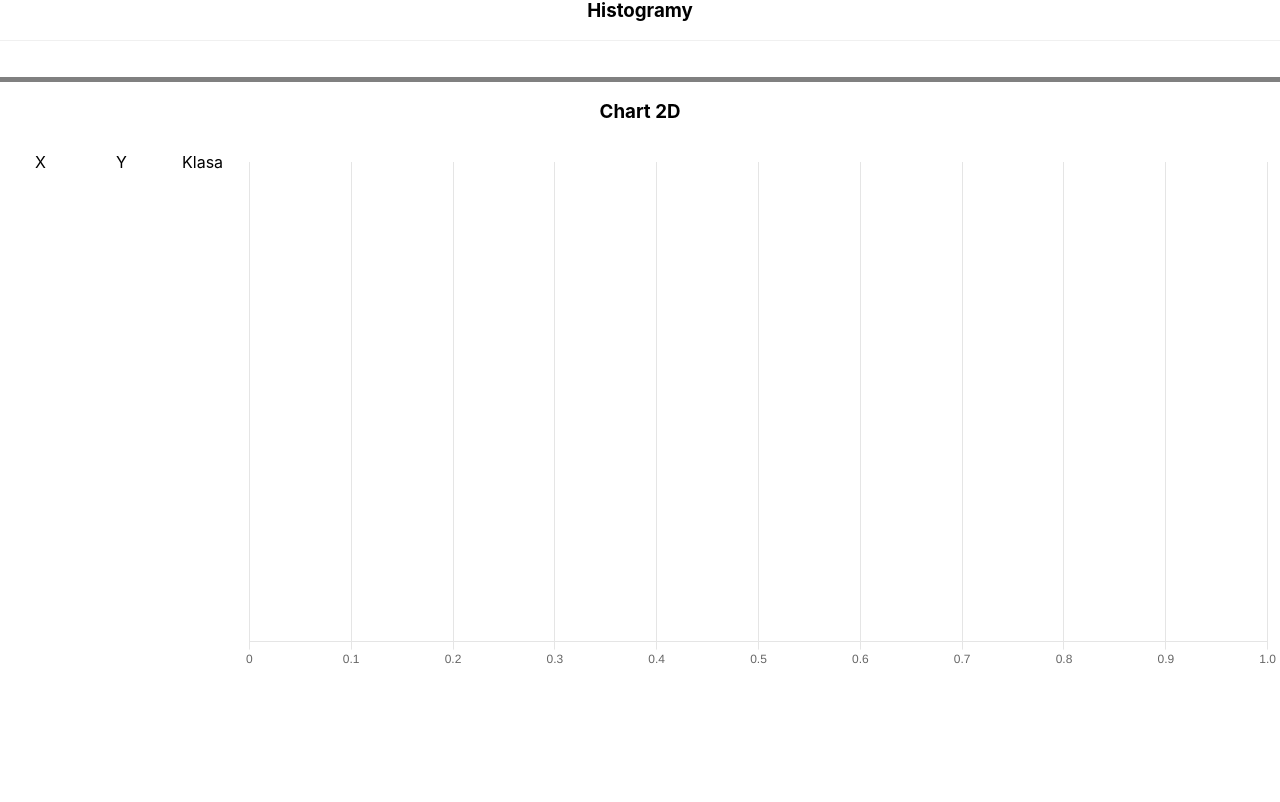
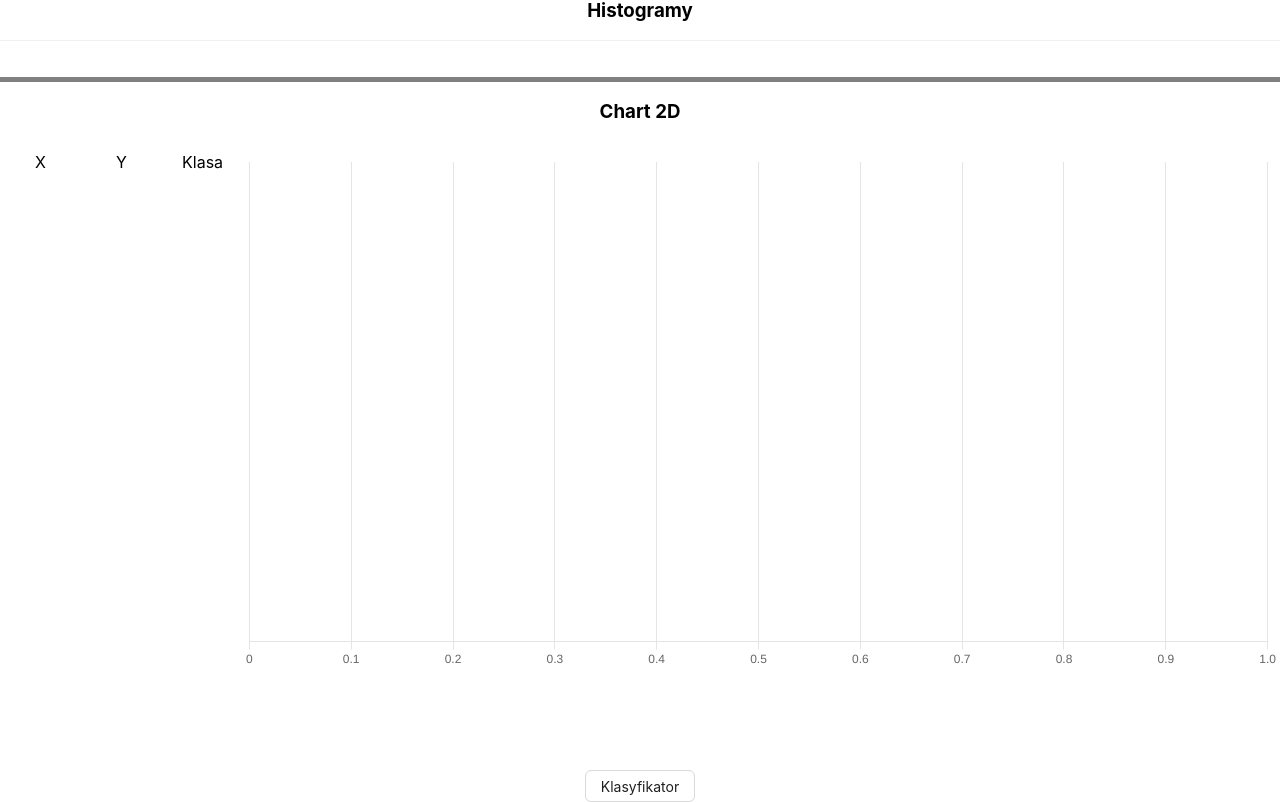
Before and after one commit to Pabblittto/wspomaganie, a React (Create React App) app: page / in a window 1280 px wide. Shown: the part 864-1666 px from the top of the page. Before the commit the page ends 1634 px from the top, so only its background shows below. Built offline with nearby package versions, Linux system fonts and the light colour scheme.

Commit message:
feat almost finished

```diff
--- a/src/Contexts/utils/detectMaxMinValues.ts
+++ b/src/Contexts/utils/detectMaxMinValues.ts
@@ -28,6 +28,5 @@ export const detectMaxMinValues = (
     }
   }
 
-  console.log(result);
   return result;
 };
--- a/src/components/modul1/modul1.tsx
+++ b/src/components/modul1/modul1.tsx
@@ -17,6 +17,7 @@ import { Standarization } from "../shared/Standarization/Standarization";
 import { RangeChanger } from "../shared/RangeChanger/RangeChanger";
 import { Histograms } from "../shared/Histograms/Histograms";
 import { Chart2D } from "../shared/Chart2D/Chart2D";
+import { runClasifier } from "../shared/clasifier";
 
 export const Modul1 = () => {
   const dataContext = React.useContext(DataContext);
@@ -152,6 +153,7 @@ export const Modul1 = () => {
       />
       <h3>Chart 2D</h3>
       <Chart2D />
+      <Button onClick={() => runClasifier(dataContext)}> Klasyfikator</Button>
     </div>
   );
 };
--- a/src/components/shared/Histograms/Histograms.tsx
+++ b/src/components/shared/Histograms/Histograms.tsx
@@ -105,8 +105,6 @@ export const Histograms = () => {
     ),
   }));
 
-  console.log(chartData);
-
   return (
     <div>
       <h3>Histogramy</h3>
--- /dev/null
+++ b/src/components/shared/clasifier.ts
@@ -0,0 +1,288 @@
+import { DataContextType, DataRow } from "../../Contexts/dataContext";
+import {
+  createVectorCutData,
+  shouldEndIterating,
+  sortTMPContainerAscending,
+} from "./utils";
+
+export type ClassPointContainer = {
+  /**Class Name */
+  name: string;
+  points: NewRowType[];
+};
+
+export type CastedPointsContainer = {
+  /** Lista klas które nalezea do danej wartości */
+  classes: ClassPointContainer[];
+  value: number;
+};
+
+export type Dimention = {
+  columnName: string;
+  values: CastedPointsContainer[];
+};
+
+export type CurrentBestCut = {
+  cut: VectorCutData;
+  points: NewRowType[];
+};
+
+export type Directions = "asc" | "desc";
+
+/**
+ * Punkt cięcia
+ */
+export type VectorCutData = {
+  columnName: string;
+  value: number;
+  /** asc - w stronę rosnącą, desc - w stronę malejącą */
+  direction: Directions;
+};
+
+export type NewRowType = {
+  class: string;
+  originalRow: DataRow;
+  isCutted: boolean;
+  vector: (1 | 0)[];
+  containerList: ClassPointContainer[];
+};
+
+export const runClasifier = (data: DataContextType) => {
+  if (!data.data) {
+    return [];
+  }
+
+  // Init new table:
+  const newTable: NewRowType[] = data.data.map((d) => ({
+    isCutted: false,
+    vector: [],
+    originalRow: d,
+    class: d[d.length - 1],
+    containerList: [],
+  }));
+
+  const cuts: VectorCutData[] = [];
+
+  // Zrzutowane obiekty
+  const dimentions: Array<Dimention> = [];
+  const numOfColumns = data.columnTitles.length;
+  data.columnTitles.forEach((title, index) => {
+    if (index === numOfColumns - 1) {
+      // If it is a class column, return
+      return;
+    }
+    const newArrayForColumn: CastedPointsContainer[] = [];
+
+    newTable.forEach((row) => {
+      const rowClass = row.class;
+      //Value of current column
+      const val = Number(row.originalRow[index]);
+      const valContainer = newArrayForColumn.find((c) => c.value === val);
+      if (valContainer) {
+        const clas = valContainer.classes.find((c) => c.name === rowClass);
+
+        if (clas) {
+          row.containerList.push(clas);
+          clas.points.push(row);
+        } else {
+          const newClas: ClassPointContainer = {
+            name: rowClass,
+            points: [],
+          };
+          row.containerList.push(newClas);
+          newClas.points.push(row);
+          valContainer.classes.push(newClas);
+        }
+      } else {
+        const newValContainer: CastedPointsContainer = {
+          classes: [],
+          value: val,
+        };
+
+        const newClas: ClassPointContainer = {
+          name: rowClass,
+          points: [],
+        };
+        row.containerList.push(newClas);
+        newClas.points.push(row);
+        newValContainer.classes.push(newClas);
+        newArrayForColumn.push(newValContainer);
+      }
+    });
+    newArrayForColumn.sort(sortTMPContainerAscending);
+
+    dimentions.push({
+      columnName: title,
+      values: newArrayForColumn,
+    });
+  });
+
+  while (!shouldEndIterating(newTable)) {
+    let bestCut: CurrentBestCut | undefined;
+
+    //Iteracja po kazdej kolumnie bez klasy
+    for (const dimension of dimentions) {
+      let bestDescendingCut: CurrentBestCut | undefined;
+      let bestAscendingCut: CurrentBestCut | undefined;
+      let descendingClassCut: string | undefined = undefined;
+      const descendingPoints: NewRowType[] = [];
+      let lastVal = 0;
+      // Descending cut
+      for (let i = 0; i < dimension.values.length; i++) {
+        const val = dimension.values[i];
+        //Analize only if there is one class
+        if (val.classes.length === 1) {
+          if (
+            descendingClassCut === undefined ||
+            descendingClassCut === val.classes[0].name
+          ) {
+            descendingClassCut = val.classes[0].name; //Set first found class name
+            descendingPoints.push(...val.classes[0].points); // Save all points for a cut
+            lastVal = val.value;
+          } else {
+            // Met different class, so cutting is finished
+            bestDescendingCut = createVectorCutData(
+              descendingClassCut,
+              descendingPoints,
+              dimension.columnName,
+              "desc",
+              lastVal
+            );
+            break;
+          }
+        } else if (val.classes.length === 0) {
+          continue;
+        } else if (val.classes.length > 0) {
+          // Met many classes for point, so cutting is finished
+          bestDescendingCut = createVectorCutData(
+            descendingClassCut,
+            descendingPoints,
+            dimension.columnName,
+            "desc",
+            lastVal
+          );
+          break;
+        }
+        // For loop is finished, so cutting is finished if any
+        bestDescendingCut = createVectorCutData(
+          descendingClassCut,
+          descendingPoints,
+          dimension.columnName,
+          "desc",
+          lastVal
+        );
+      }
+
+      let ascendingClassCut: string | undefined = undefined;
+      const ascendingPoints: NewRowType[] = [];
+      lastVal = 0;
+      // Ascending
+      for (let j = dimension.values.length - 1; j >= 0; j--) {
+        const val = dimension.values[j];
+        //Analize only if there is one class
+        if (val.classes.length === 1) {
+          if (
+            ascendingClassCut === undefined ||
+            ascendingClassCut === val.classes[0].name
+          ) {
+            ascendingClassCut = val.classes[0].name; //Set first found class name
+            ascendingPoints.push(...val.classes[0].points); // Save all points for a cut
+            lastVal = val.value;
+          } else {
+            // Met different class, so cutting is finished
+            bestAscendingCut = createVectorCutData(
+              ascendingClassCut,
+              ascendingPoints,
+              dimension.columnName,
+              "asc",
+              lastVal
+            );
+            break;
+          }
+        } else if (val.classes.length === 0) {
+          continue;
+        } else if (val.classes.length > 0) {
+          // Met many classes for point, so cutting is finished
+          bestAscendingCut = createVectorCutData(
+            ascendingClassCut,
+            ascendingPoints,
+            dimension.columnName,
+            "asc",
+            lastVal
+          );
+          break;
+        }
+        // For loop is finished, so cutting is finished
+        bestAscendingCut = createVectorCutData(
+          ascendingClassCut,
+          ascendingPoints,
+          dimension.columnName,
+          "asc",
+          lastVal
+        );
+      }
+
+      // Choose best cut and save it to best cut value
+      if (bestDescendingCut) {
+        if (
+          bestCut === undefined ||
+          bestCut.points.length < bestDescendingCut.points.length
+        ) {
+          bestCut = bestDescendingCut;
+        }
+      }
+      if (bestAscendingCut) {
+        if (
+          bestCut === undefined ||
+          bestCut.points.length < bestAscendingCut.points.length
+        ) {
+          bestCut = bestAscendingCut;
+        }
+      }
+    }
+    // Best cut musi być ogarnięty wewnątrz fora i być pprzypisany do zmiennej, w innym wypadku jest chuj
+
+    if (bestCut === null) {
+      // TODO: jeeli nie ma cięcia, to zrób jakie kolwiek cięcie
+    }
+
+    if (bestCut !== undefined) {
+      cuts.push(bestCut.cut);
+      const points = bestCut.points;
+      // Fill vectors in all points and mark point as cut
+      for (let i = 0; i < newTable.length; i++) {
+        const row = newTable[i];
+        // Add vector sign
+        if (points.includes(row)) {
+          row.isCutted = true;
+          row.vector.push(1);
+        } else {
+          row.vector.push(0);
+        }
+      }
+
+      // Remove point from casted arrays
+      for (let i = 0; i < points.length; i++) {
+        const point = points[i];
+        for (let j = 0; j < point.containerList.length; j++) {
+          const containerRef = point.containerList[j];
+          containerRef.points = containerRef.points.filter((p) => p !== point);
+        }
+      }
+
+      // Remove classes from values when there is no points in it
+      dimentions.forEach((dimention) => {
+        for (let i = 0; i < dimention.values.length; i++) {
+          const value = dimention.values[i];
+          value.classes = value.classes.filter((c) => c.points.length > 0);
+        }
+      });
+    } else {
+      throw "blad, ciecie powinno ju dawno istniec";
+    }
+  }
+
+  console.log(newTable);
+  console.log(cuts);
+  return { newTable, cuts };
+};
--- /dev/null
+++ b/src/components/shared/utils/index.ts
@@ -0,0 +1,42 @@
+import {
+  NewRowType,
+  CastedPointsContainer,
+  CurrentBestCut,
+  Directions,
+} from "../clasifier";
+
+export const shouldEndIterating = (rows: NewRowType[]) => {
+  const tmp = rows.find((r) => r.isCutted === false);
+
+  if (tmp) {
+    return false;
+  } else {
+    return true;
+  }
+};
+
+export const sortTMPContainerAscending = (
+  A: CastedPointsContainer,
+  B: CastedPointsContainer
+) => {
+  return A.value - B.value;
+};
+
+export const createVectorCutData = (
+  className: string | undefined,
+  points: NewRowType[],
+  columnName: string,
+  direction: Directions,
+  value: number
+): CurrentBestCut | undefined => {
+  if (className === undefined) return undefined;
+
+  return {
+    cut: {
+      columnName,
+      direction,
+      value,
+    },
+    points,
+  };
+};
```
